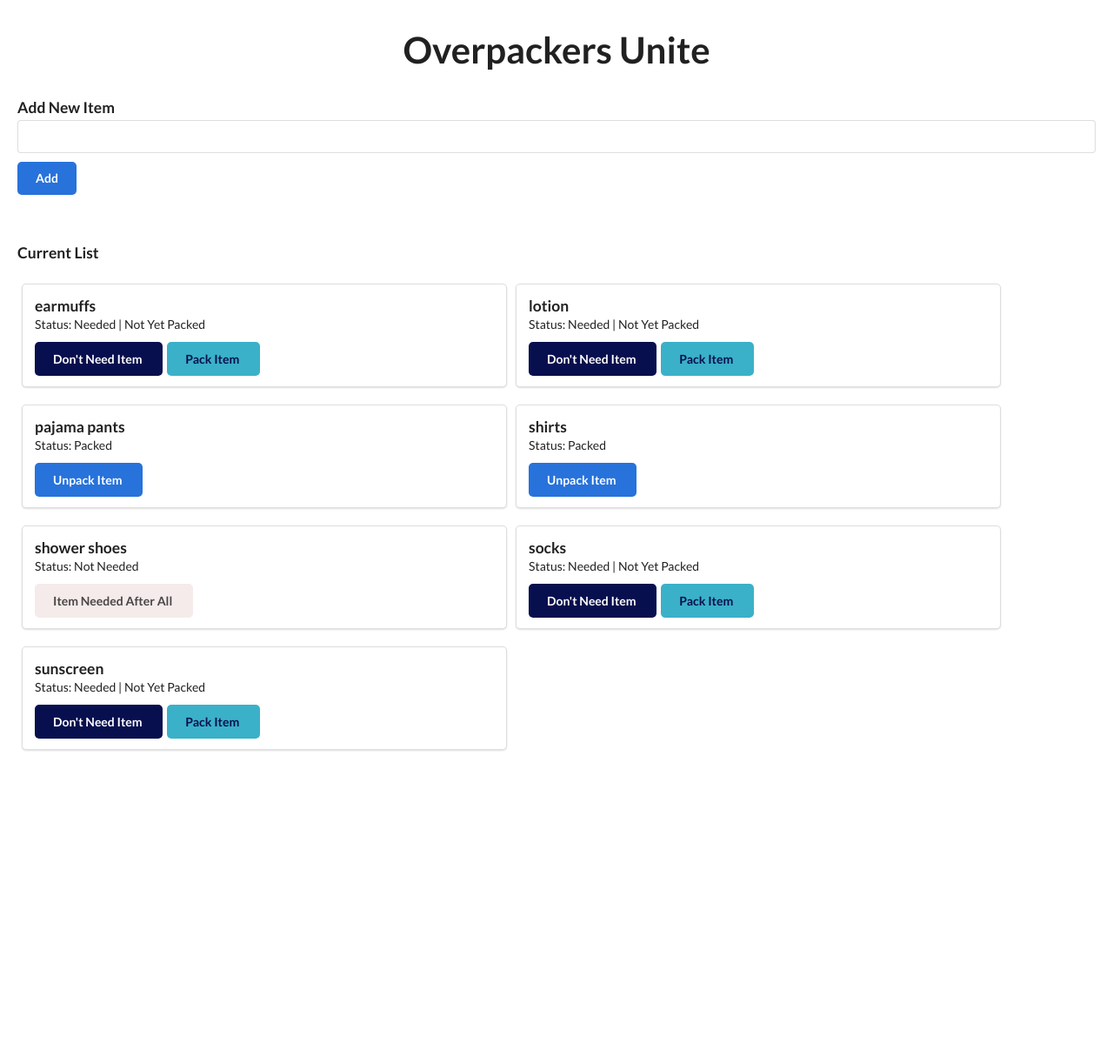
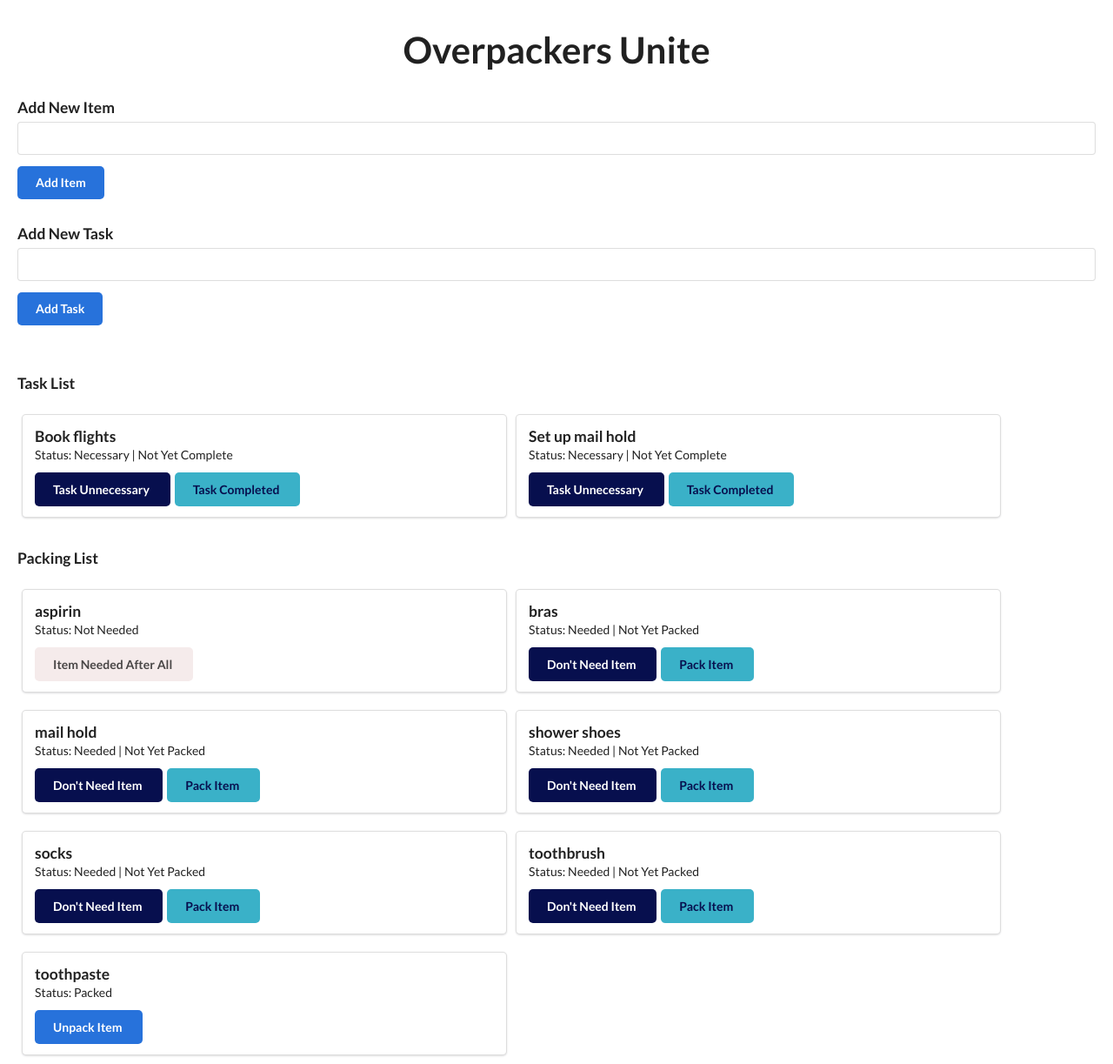
Before and after one commit to nicolealdurien/flask_packing_list, a Flask app: page / in a window 1280 px wide. Shown: the whole page at 87% size. Before the commit the page ends 863 px from the top, so only its background shows below. Run offline with Flask 2, Linux system fonts and the light colour scheme; data comes from the database, SQL or seed files in the repository; both versions use the stored data as it was after the commit.

Commit message:
adds task model

```diff
--- a/app.py
+++ b/app.py
@@ -1,54 +1,94 @@
 from flask import Flask, render_template, request, redirect, url_for
-from flask_sqlalchemy import SQLAlchemy
+from flask_sqlalchemy import Model, SQLAlchemy
 
 app = Flask(__name__)
 app.config['SQLALCHEMY_DATABASE_URI'] = 'sqlite:///db.sqlite'
 app.config['SQLALCHEMY_TRACK_MODIFICATIONS'] = False
 db=SQLAlchemy(app)
 
-class Item(db.Model):
+class Entry(db.Model):
   id = db.Column(db.Integer, primary_key=True)
   title = db.Column(db.String(100))
   needed = db.Column(db.Boolean)
   packed = db.Column(db.Boolean)
 
+class Todo(db.Model):
+  id = db.Column(db.Integer, primary_key=True)
+  title = db.Column(db.String(100))
+  necessary = db.Column(db.Boolean)
+  complete = db.Column(db.Boolean)
+
+
 @app.route('/')
 def index():
-  #show all items
-  item_list = Item.query.order_by(Item.title).all()
-  return render_template('base.html', item_list=item_list)
+  #show all items and todos
+  item_list = Entry.query.order_by(Entry.title).all()
+  todo_list = Todo.query.order_by(Todo.title).all()
+  return render_template('base.html', item_list=item_list, todo_list=todo_list)
 
-@app.route('/add', methods=['POST'])
-def add():
-  #add new item
+@app.route('/add-item', methods=['POST'])
+def add_item():
+  #add new item entry
   title = request.form.get("title")
-  if title != '':
-    new_item = Item(title=title, needed=True, packed=False)
-    db.session.add(new_item)
-    db.session.commit()
-  return redirect(url_for("index"))
-
-@app.route('/toggle_packed/<int:item_id>')
-def toggle_packed(item_id):
-  #query db for id and modify packed boolean
-  item = Item.query.filter_by(id=item_id).first()
-  item.packed = not item.packed
+  new_entry = Entry(title=title, needed=True, packed=False)
+  db.session.add(new_entry)
   db.session.commit()
   return redirect(url_for("index"))
 
-@app.route('/toggle_needed/<int:item_id>')
-def toggle_needed(item_id):
-  #query db for id and modify packed boolean
-  item = Item.query.filter_by(id=item_id).first()
-  item.needed = not item.needed
+@app.route('/add-todo', methods=['POST'])
+def add_todo():
+  #add new todo entry
+  title = request.form.get("title")
+  new_entry = Todo(title=title, necessary=True, complete=False)
+  db.session.add(new_entry)
   db.session.commit()
   return redirect(url_for("index"))
 
-@app.route('/delete/<int:item_id>')
-def delete(item_id):
+@app.route('/toggle_packed/<int:entry_id>')
+def toggle_packed(entry_id):
+  #query db for id and modify packed boolean
+  entry = Entry.query.filter_by(id=entry_id).first()
+  entry.packed = not entry.packed
+  db.session.commit()
+  return redirect(url_for("index"))
+
+@app.route('/toggle_complete/<int:todo_id>')
+def toggle_complete(todo_id):
+  #query db for id and modify packed boolean
+  todo = Todo.query.filter_by(id=todo_id).first()
+  todo.complete = not todo.complete
+  db.session.commit()
+  return redirect(url_for("index"))
+
+@app.route('/toggle_needed/<int:entry_id>')
+def toggle_needed(entry_id):
+  #query db for id and modify needed boolean
+  entry = Entry.query.filter_by(id=entry_id).first()
+  entry.needed = not entry.needed
+  db.session.commit()
+  return redirect(url_for("index"))
+
+@app.route('/toggle_necessary/<int:todo_id>')
+def toggle_necessary(todo_id):
+  #query db for id and modify needed boolean
+  todo = Todo.query.filter_by(id=todo_id).first()
+  todo.necessary = not todo.necessary
+  db.session.commit()
+  return redirect(url_for("index"))
+
+@app.route('/delete-item/<int:entry_id>')
+def delete_item(entry_id):
   #query db for id and delete item
-  item = Item.query.filter_by(id=item_id).first()
-  db.session.delete(item)
+  entry = Entry.query.filter_by(id=entry_id).first()
+  db.session.delete(entry)
+  db.session.commit()
+  return redirect(url_for("index"))
+
+@app.route('/delete-task/<int:todo_id>')
+def delete_task(todo_id):
+  #query db for id and delete item
+  todo = Todo.query.filter_by(id=todo_id).first()
+  db.session.delete(todo)
   db.session.commit()
   return redirect(url_for("index"))
 
--- a/templates/base.html
+++ b/templates/base.html
@@ -15,15 +15,87 @@
   <body>
     <div class="OUcontainer">
       <h1 class="page-title">Overpackers Unite</h1>
-      <form class="ui form" action="/add" method="post">
+      <form class="ui form" action="/add-item" method="post">
         <div class="field">
           <label for="title" style="font-size: 1.25em">Add New Item</label>
-          <input type="text" name="title" /><br />
-          <button class="blue-300 OUbutton" type="submit">Add</button>
+          <input
+            type="text"
+            name="title"
+            style="margin: 2px 0px -17px 0px"
+          /><br /><br />
+          <button class="blue-300 OUbutton" type="submit">Add Item</button>
         </div>
       </form>
       <br />
-      <h2 style="font-size: 1.25em">Current List</h2>
+      <form class="ui form" action="/add-todo" method="post">
+        <div class="field">
+          <label for="title" style="font-size: 1.25em">Add New Task</label>
+          <input
+            type="text"
+            name="title"
+            style="margin: 2px 0px -17px 0px"
+          /><br /><br />
+          <button class="blue-300 OUbutton" type="submit">Add Task</button>
+        </div>
+      </form>
+      <br />
+      <h2 style="font-size: 1.25em">Task List</h2>
+      <div class="list-wrapper">
+        {% if todo_list == []%}
+        <span>No tasks have been added yet.</span>
+        {% endif %} {% for todo in todo_list %}
+        <div class="item-wrapper">
+          <span class="item-title"> {{ todo.title }} </span>
+          <br />
+          {% if todo.necessary == False %}
+          <span>Status: Not Necessary</span>
+          <br />
+          <br />
+          <a
+            role="button"
+            class="gray OUbutton"
+            href="/toggle_necessary/{{ todo.id }}"
+          >
+            Task Necessary After All
+          </a>
+          <span style></span>
+          <a style="color: white" href="/delete-task/{{ todo.id }}">Delete</a>
+          {% elif todo.complete == False %}
+          <span>Status: Necessary | Not Yet Complete</span>
+          <br /><br />
+          <span
+            ><a
+              class="blue-500 OUbutton"
+              href="/toggle_necessary/{{ todo.id }}"
+              role="button"
+            >
+              Task Unnecessary
+            </a>
+          </span>
+          <a
+            class="blue-100 OUbutton"
+            href="/toggle_complete/{{ todo.id }}"
+            role="button"
+          >
+            Task Completed
+          </a>
+          <a style="color: white" href="/delete-task/{{ todo.id }}">Delete</a>
+          {% else %}
+          <span>Status: Completed</span>
+          <br /><br />
+          <a
+            class="blue-300 OUbutton"
+            href="/toggle_complete/{{ todo.id }}"
+            role="button"
+          >
+            Mark Task Incomplete
+          </a>
+          <a style="color: white" href="/delete-task/{{ todo.id }}">Delete</a>
+          {% endif %}
+        </div>
+        {% endfor %}
+      </div>
+      <h2 style="font-size: 1.25em">Packing List</h2>
       <div class="list-wrapper">
         {% for item in item_list %}
         <div class="item-wrapper">
@@ -41,7 +113,7 @@
             Item Needed After All
           </a>
           <span style></span>
-          <a style="color: white" href="/delete/{{ item.id }}">Delete</a>
+          <a style="color: white" href="/delete-item/{{ item.id }}">Delete</a>
           {% elif item.packed == False %}
           <span>Status: Needed | Not Yet Packed</span>
           <br /><br />
@@ -61,7 +133,7 @@
           >
             Pack Item
           </a>
-          <a style="color: white" href="/delete/{{ item.id }}">Delete</a>
+          <a style="color: white" href="/delete-item/{{ item.id }}">Delete</a>
           {% else %}
           <span>Status: Packed</span>
           <br /><br />
@@ -72,7 +144,7 @@
           >
             Unpack Item
           </a>
-          <a style="color: white" href="/delete/{{ item.id }}">Delete</a>
+          <a style="color: white" href="/delete-item/{{ item.id }}">Delete</a>
           {% endif %}
         </div>
         {% endfor %}
```
Also changed, not shown: db.sqlite.
